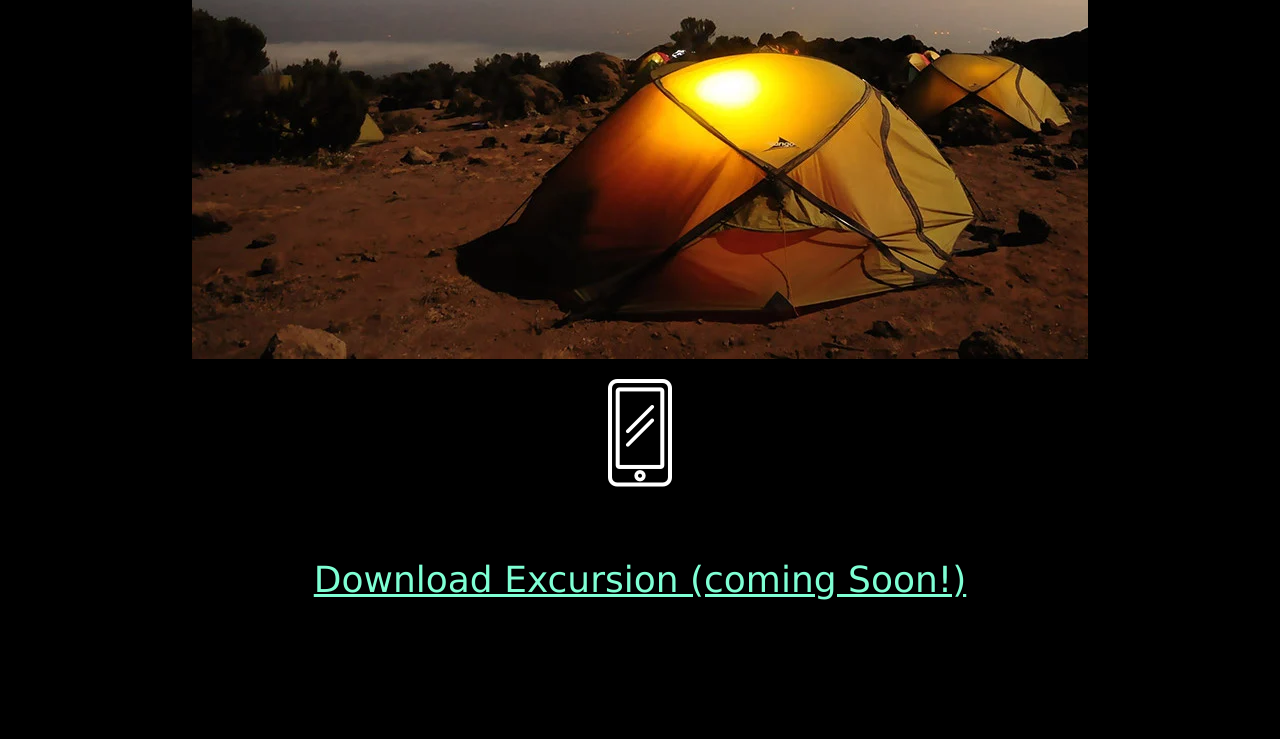
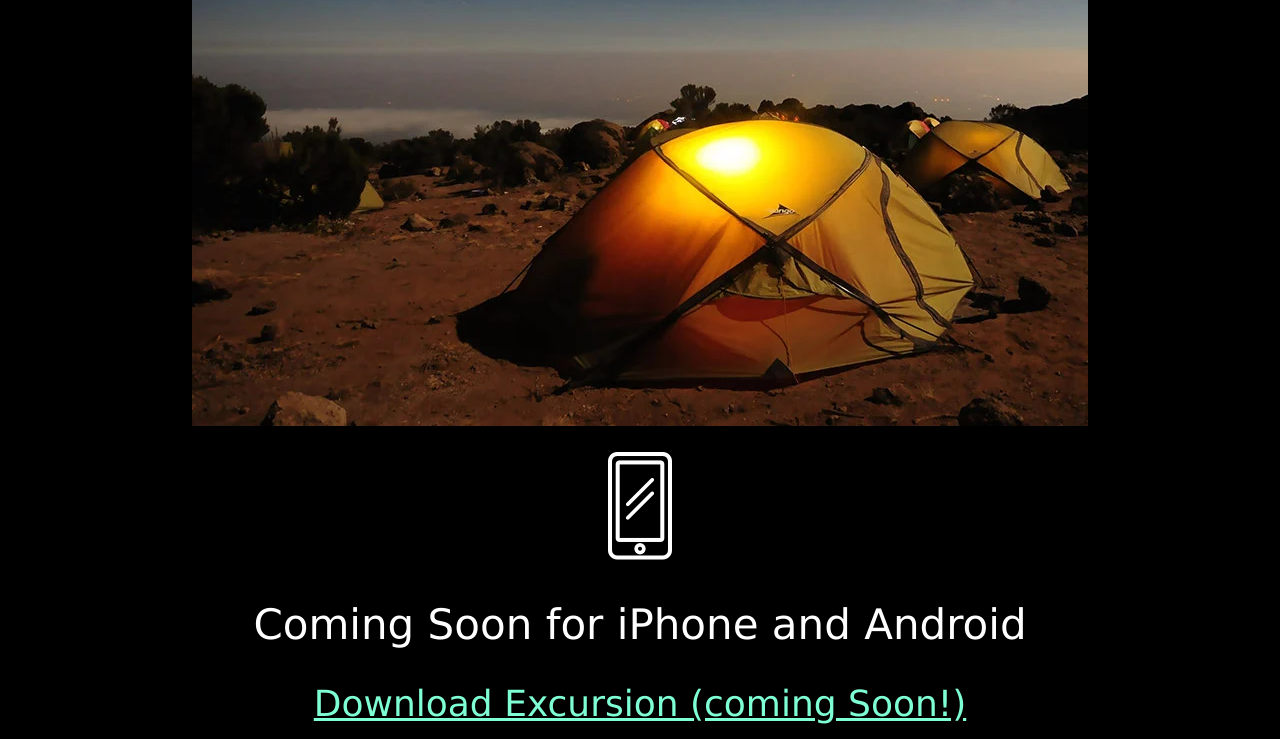
Before and after one commit to SethThomaspowered/excursion, a plain HTML site: page index.html in a window 1280 px wide. Shown: the part 607-1346 px from the top of the page. Before the commit the page ends 1258 px from the top, so only its background shows below. Drawn offline with Linux system fonts and the light colour scheme.

Commit message:
add h2, p, .copyright to css

```diff
--- a/resources/css/style.css
+++ b/resources/css/style.css
@@ -2,9 +2,9 @@ body {
     background-color: #000;
     text-align: center;
     font-family: Verdana, Geneva, Tahoma, sans-serif;
+    color: #fff;
 }
 h1 {
-    color: #fff;
     font-size: 50px;
     font-weight: normal;
 }
@@ -12,3 +12,14 @@ a {
     color: aquamarine;
     font-size: 36px;
 }
+h2 {
+    font-size: 42px;
+    font-weight: 300;
+}
+p {
+    font-size: 21px;
+    color: gray;
+}
+.copyright{
+    text-align: right;
+}
```
